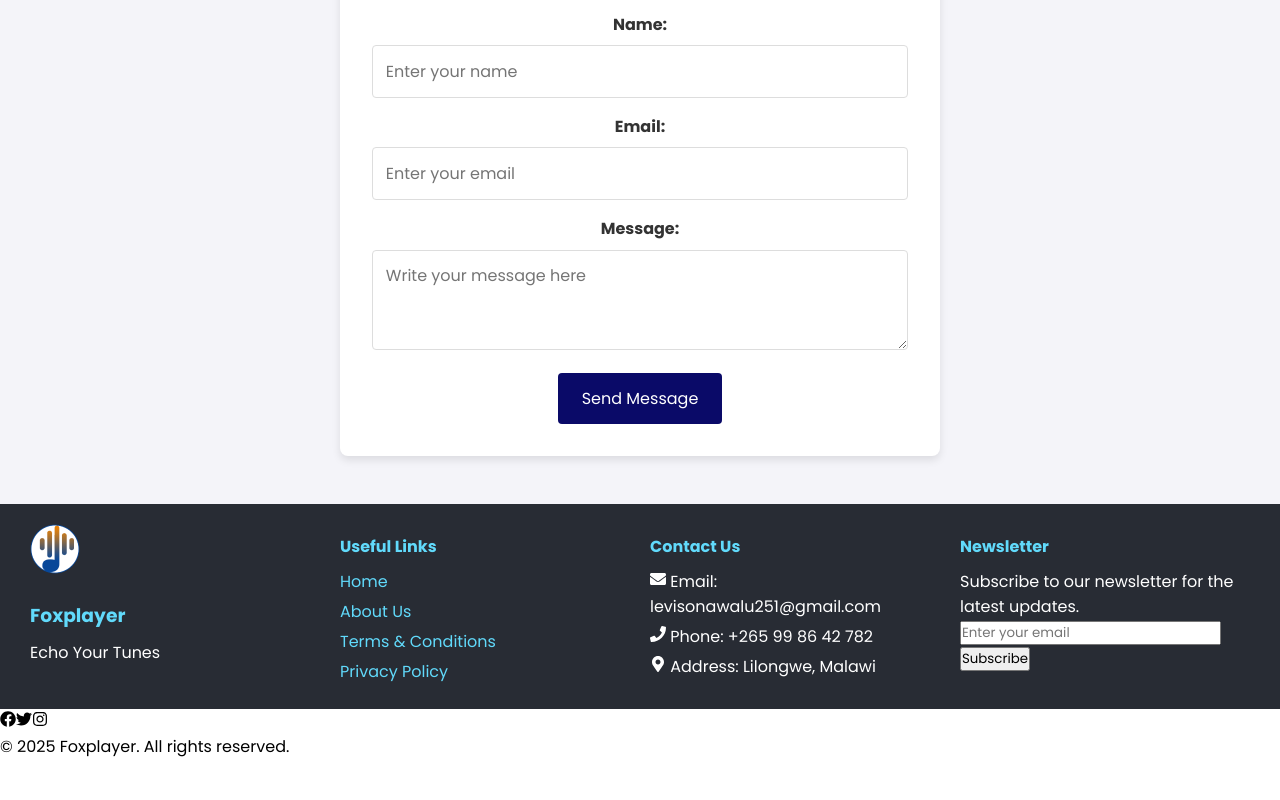
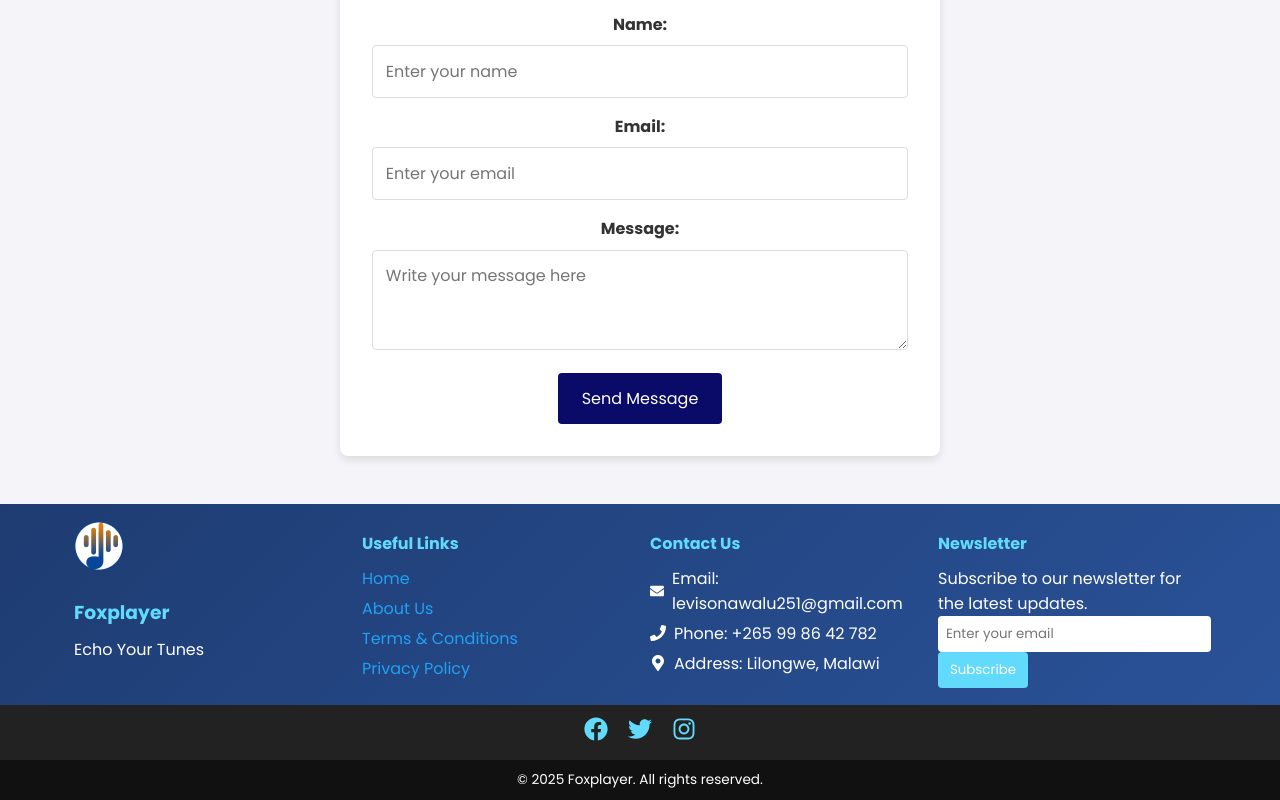
Before and after one commit to Awalu-Levison/alx-portfolio, a React (Vite) app: page / in a window 1280 px wide. Shown: the part 2797-3597 px from the top of the page. Before the commit the page ends 3556 px from the top, so only its background shows below. Built offline with nearby package versions, Linux system fonts and the light colour scheme.

Commit message:
styling the footer

```diff
--- a/src/components/Footer/Footer.css
+++ b/src/components/Footer/Footer.css
@@ -1,15 +1,18 @@
 .footer-session {
   display: flex;
+  flex-wrap: wrap;
   justify-content: space-between;
-    padding: 20px;
-    background-color: #282c34;
+  background: linear-gradient(135deg, #1e3c72, #2a5298);
   color: #fff;
-    font-family: Arial, sans-serif;
+  padding: 7px 5%;
+  font-family: Poppins;
+
 }
 
 .footer-section {
   flex: 1;
-    margin: 0 10px;
+  margin: 10px;
+  min-width: 250px;
 }
 
 .footer-logo {
@@ -30,19 +33,89 @@
 
 ul li {
   margin: 5px 0;
+  display: flex;
+  align-items: center;
+}
+
+ul li svg {
+  margin-right: 8px;
 }
 
 ul li a {
   text-decoration: none;
-    color: #61dafb;
+  color: #21a1f1;
   transition: color 0.3s;
 }
 
 ul li a:hover {
-    color: #21a1f1;
+  color: #61dafb;
 }
 
 .footer p {
   font-size: 0.9em;
   margin: 5px 0;
 }
+
+.footer-social {
+  display: flex;
+  justify-content: center;
+  padding: 10px 0;
+  background-color: #222;
+}
+
+.footer-social a {
+  color: #61dafb;
+  font-size: 24px;
+  margin: 0 10px;
+  transition: color 0.3s;
+}
+
+.footer-social a:hover {
+  color: #21a1f1;
+}
+
+.footer-copyright {
+  text-align: center;
+  padding: 10px;
+  background-color: #111;
+  color: #ffffff;
+  font-size: 0.85em;
+}
+
+.footer-copyright p {
+
+  color: #fff !important;
+}
+
+
+
+.newsletter input {
+  padding: 8px;
+  border: none;
+  border-radius: 4px;
+  margin-right: 8px;
+}
+
+.newsletter button {
+  padding: 8px 12px;
+  border: none;
+  border-radius: 4px;
+  background-color: #61dafb;
+  color: #fff;
+  cursor: pointer;
+  transition: background-color 0.3s;
+}
+
+.newsletter p {
+  color: rgb(255, 255, 255) !important;
+}
+
+
+
+.newsletter button:hover {
+  background-color: #21a1f1;
+}
+
+.footer-section.company-info p {
+  color: #fff !important;
+}
```
Lines whose indentation alone changed are shown as unchanged.
